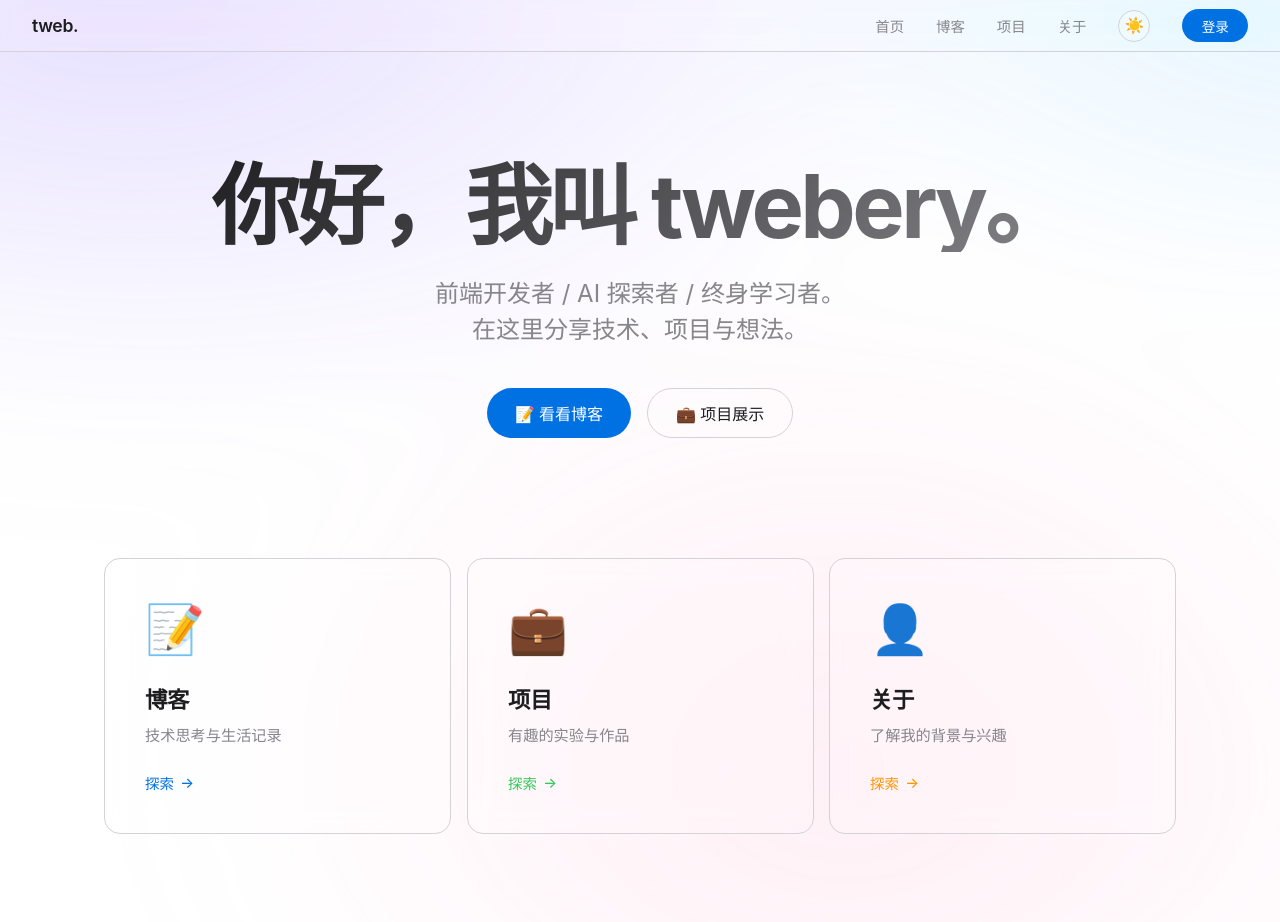
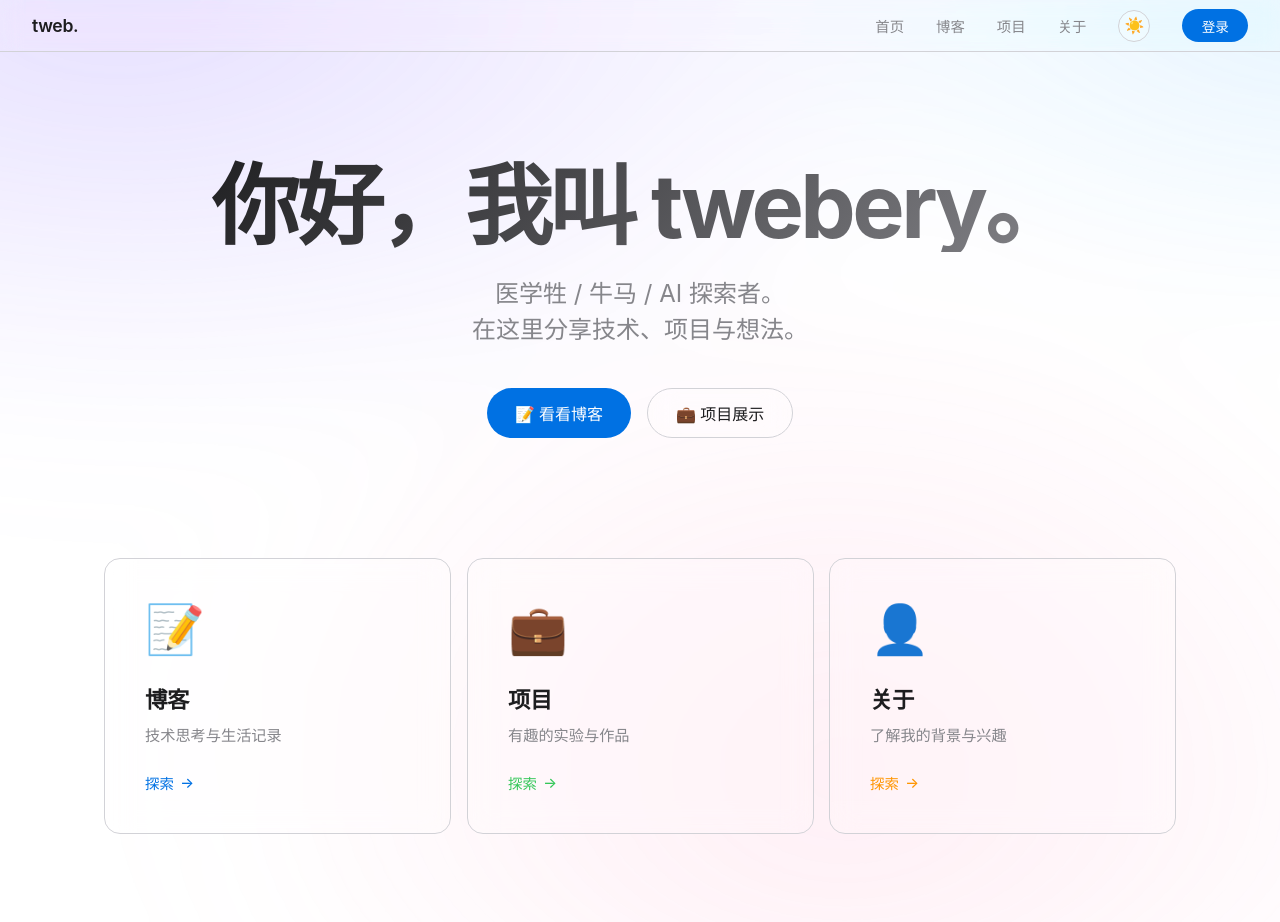
Before and after one commit to tw2818/personal-site, a React (Vite) app: page / in a window 1280 px wide. Shown: the top 922 px of the page. Built offline with nearby package versions, Linux system fonts and the light colour scheme; no server answers; the database is empty; a small style sheet from the web is missing.

Commit message:
chore: update hero text and profile identity label

```diff
--- a/src/pages/Home.tsx
+++ b/src/pages/Home.tsx
@@ -102,7 +102,7 @@ export default function Home() {
           initial="hidden"
           animate="visible"
         >
-          前端开发者 / AI 探索者 / 终身学习者。
+          医学牲 / 牛马 / AI 探索者。
           <br />在这里分享技术、项目与想法。
         </motion.p>
         <motion.div
--- a/src/pages/Profile.tsx
+++ b/src/pages/Profile.tsx
@@ -183,7 +183,7 @@ export default function Profile() {
         {[
           { label: '博客', value: blogCount, icon: '📝' },
           { label: '项目', value: projectCount, icon: '💼' },
-          { label: '身份', value: '开发者', icon: '🎓' },
+          { label: '身份', value: '牛马', icon: '🎓' },
         ].map((item, i) => (
           <motion.div
             key={item.label}
```
